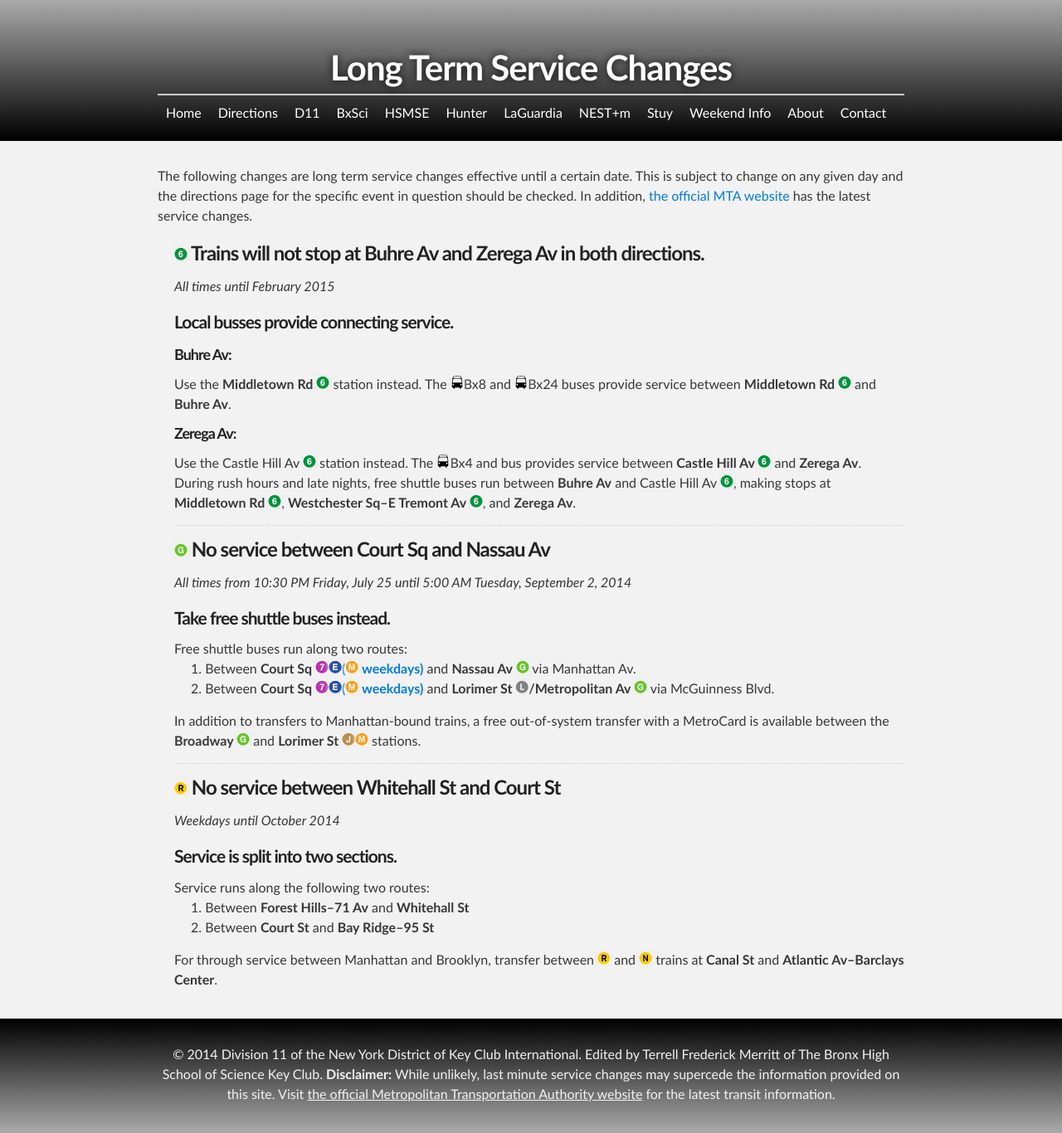
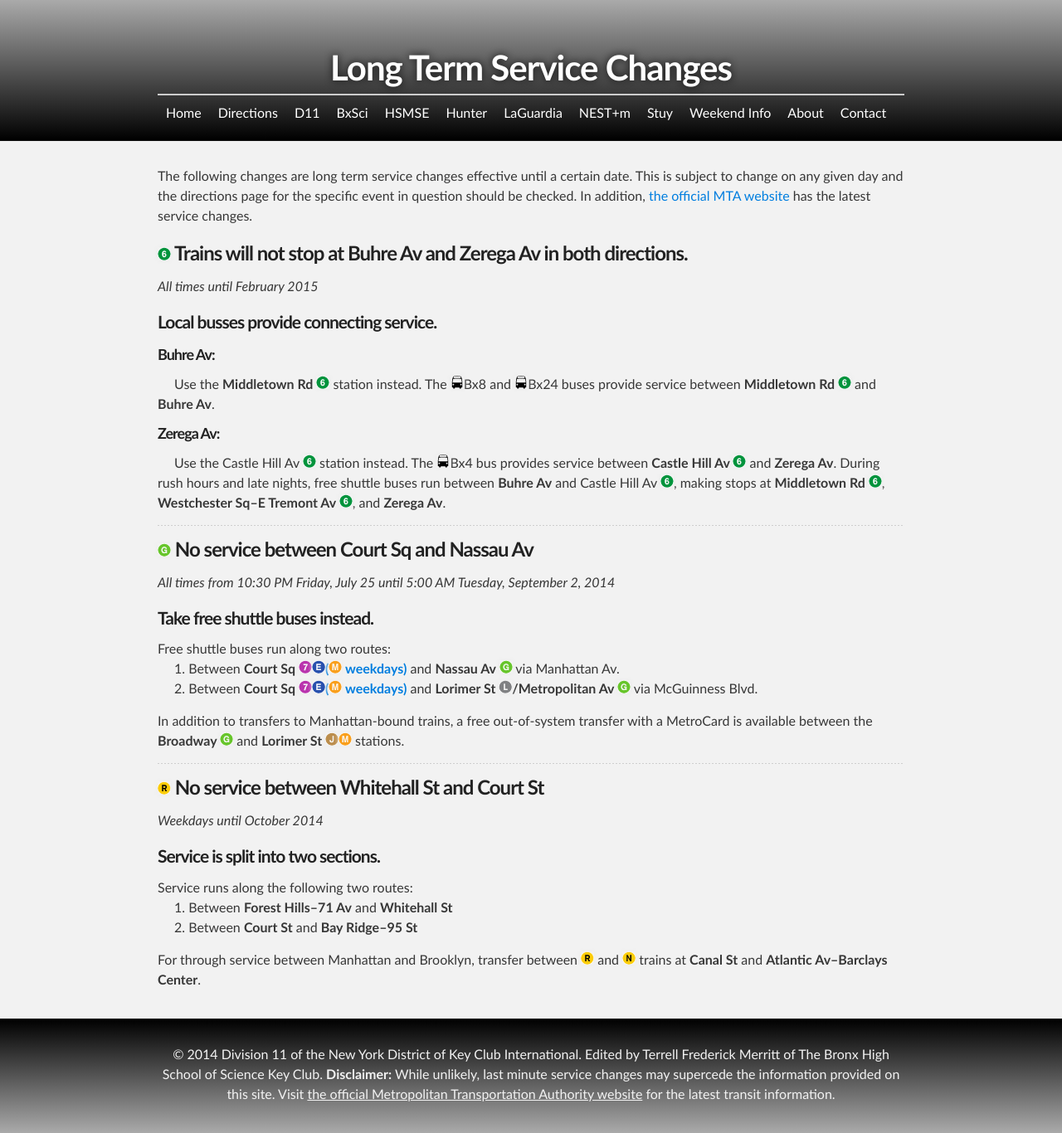
Before and after one commit to d11directions/d11directions.github.io, a Jekyll site: the page built from long_term/index.html, in a window 1280 px wide. Shown: the whole page at 83% size. Built offline with Jekyll 4.4.1, drawn with Linux system fonts in a browser that asks for light colours.

Commit message:
Update Long Term Service Changes

```diff
--- a/long_term/index.html
+++ b/long_term/index.html
@@ -2,7 +2,7 @@
 layout: default
 title: Long Term Service Changes
 ---
-<style>img { padding: 0; margin: 0; border: none; } :target { background: #ffff00; } ul { list-style: none; padding-left: none; }</style>
+<style>img { padding: 0; margin: 0; border: none; } :target { background: #ffff00; } ul { list-style: none; padding-left: 0; } .tabbed { padding-left: 20px }</style>
   <p>The following changes are long term service changes effective until a certain date. This is subject to change on any given day and the directions page for the specific event in question should be checked. In addition, <a href="http://www.mta.info">the official MTA website</a> has the latest service changes.</p>
   <ul>
     <li id="6_Pelham3">
@@ -11,9 +11,9 @@ title: Long Term Service Changes
       <p>
         <h4>Local busses provide connecting service.</h4>
         <h5>Buhre Av:</h5>
-        Use the <strong>Middletown Rd <img src="/img/6.png" alt="(6)"></strong> station instead. The <img src="/img/bus.png">Bx8 and <img src="/img/bus.png">Bx24 buses provide service between <strong>Middletown Rd <img src="/img/6.png" alt="(6)"></strong> and <strong>Buhre Av</strong>.
+        <span class="tabbed">Use the <strong>Middletown Rd <img src="/img/6.png" alt="(6)"></strong> station instead. The <img src="/img/bus.png">Bx8 and <img src="/img/bus.png">Bx24 buses provide service between <strong>Middletown Rd <img src="/img/6.png" alt="(6)"></strong> and <strong>Buhre Av</strong>.</span>
         <h5>Zerega Av:</h5>
-        Use the Castle Hill Av <img src="/img/6.png" alt="(6)"></strong> station instead. The <img src="/img/bus.png">Bx4 and bus provides service between <strong>Castle Hill Av <img src="/img/6.png" alt="(6)"></strong> and <strong>Zerega Av</strong>.
+        <span class="tabbed">Use the Castle Hill Av <img src="/img/6.png" alt="(6)"></strong> station instead. The <img src="/img/bus.png">Bx4 bus provides service between <strong>Castle Hill Av <img src="/img/6.png" alt="(6)"></strong> and <strong>Zerega Av</strong>.</span>
         During rush hours and late nights, free shuttle buses run between <strong>Buhre Av</strong> and Castle Hill Av <img src="/img/6.png" alt="(6)"></strong>, making stops at <strong>Middletown Rd <img src="/img/6.png" alt="(6)"></strong>, <strong>Westchester Sq&ndash;E Tremont Av <img src="/img/6.png" alt="(6)"></strong>, and <strong>Zerega Av</strong>.
       </p>
     </li>
```
